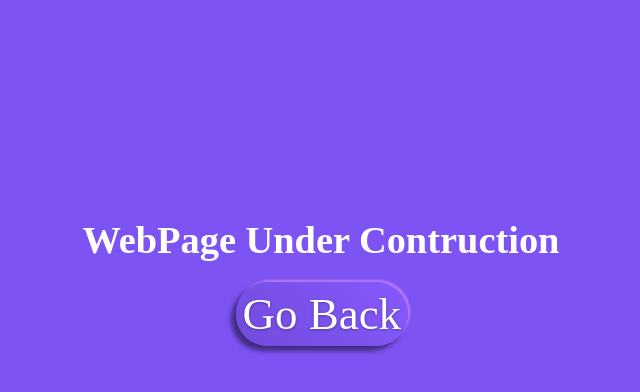
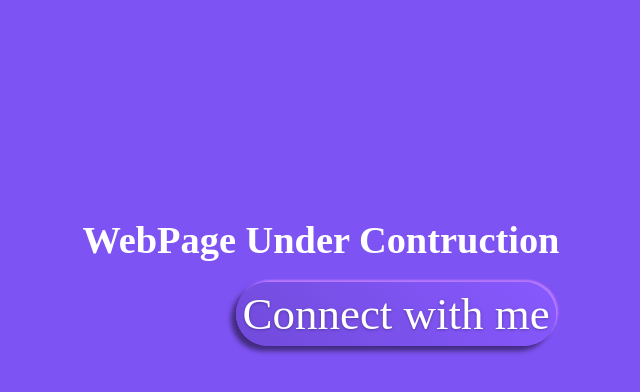
Before and after one commit to nachikethinge01/nachikethinge01.github.io, a plain HTML site: page index.html in a window 1280 px wide. Shown: the part 72-464 px from the top of the page, without its empty margins (348-988 px from the left). Drawn offline with Linux system fonts and the light colour scheme.

Commit message:
Update index.html

```diff
--- a/index.html
+++ b/index.html
@@ -57,7 +57,7 @@
     <body>
         <img src="cone.png">
         <h1>WebPage Under Contruction</h1>
-        <a href="HomeSchool_index.php" class="home">Go Back</a>
+        <a href="https://www.linkedin.com/in/nhinge1/" class="home">Connect with me</a>
 
     </body>
 </html>
```
